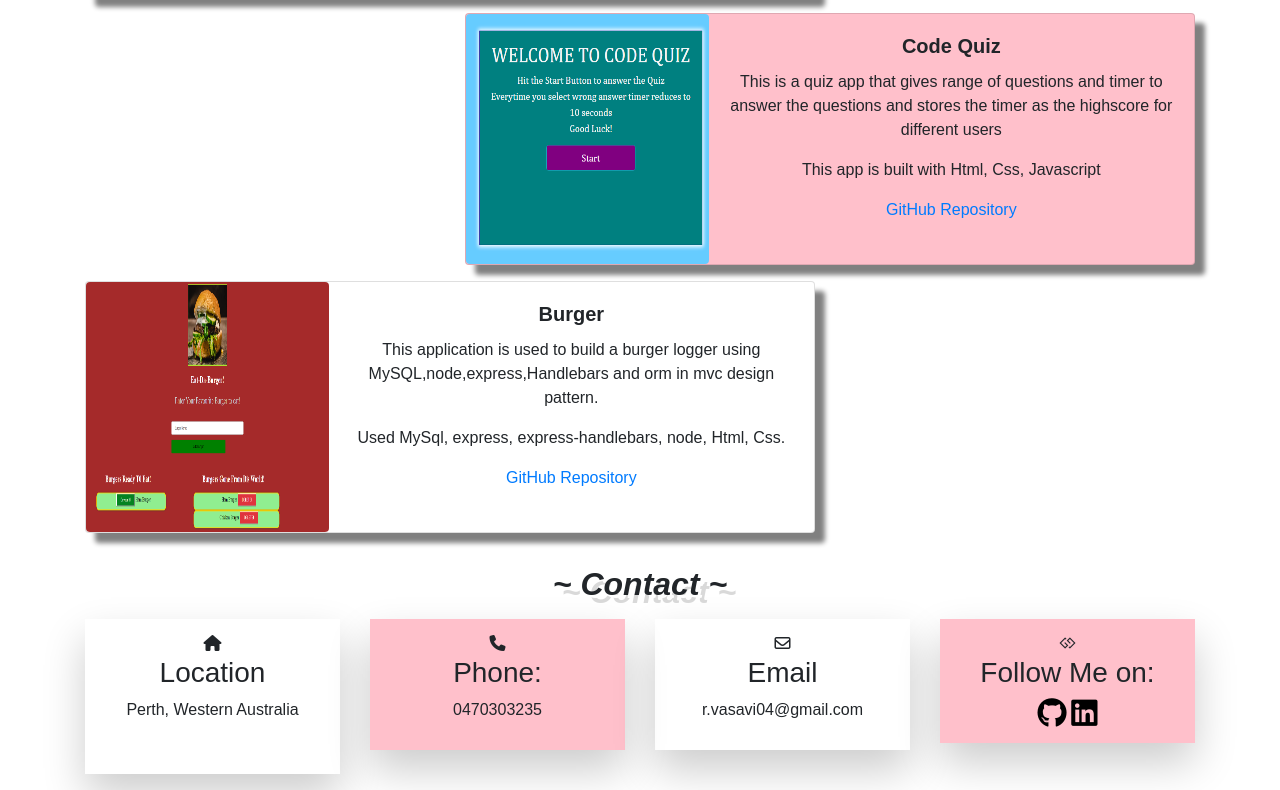
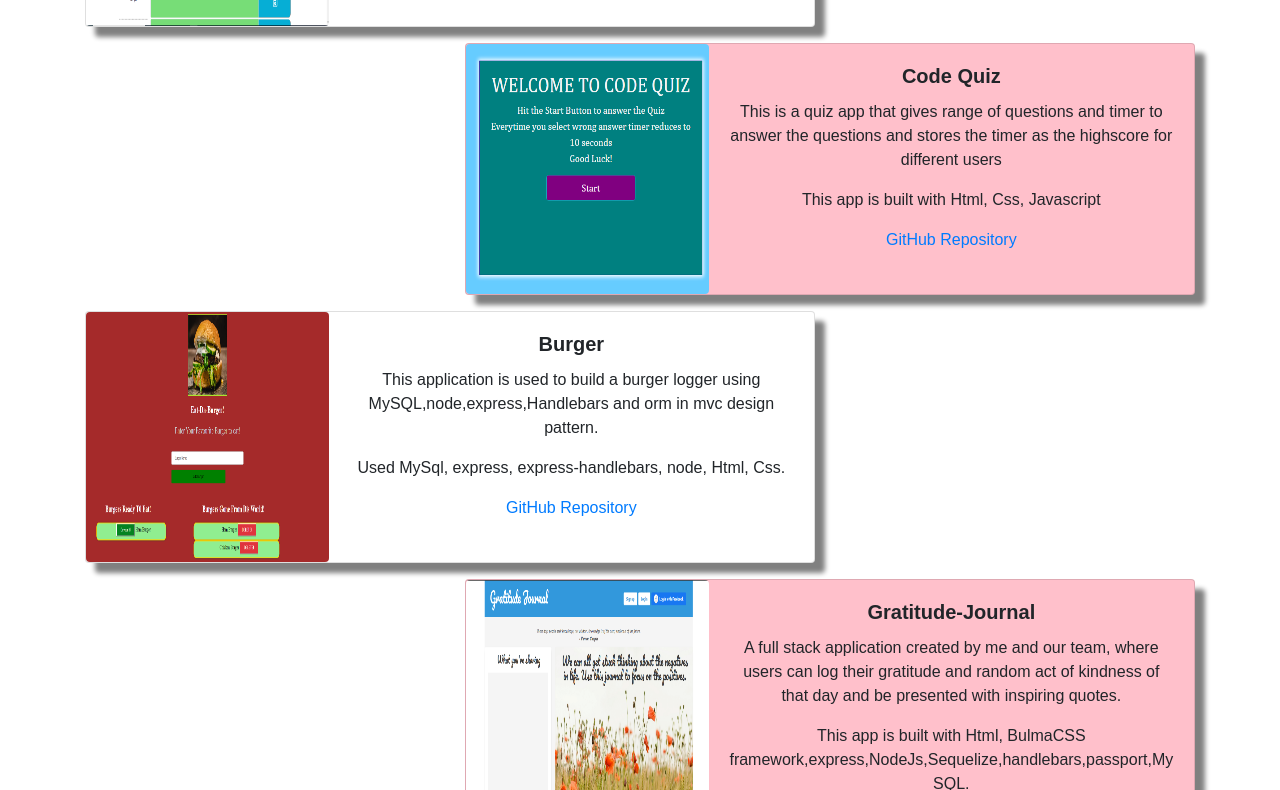
Before and after one commit to vasavi245/updated-portfolio, a plain HTML site: page index.html in a window 1280 px wide. Shown: the part 2010-2800 px from the top of the page. Drawn offline with nearby package versions, Linux system fonts and the light colour scheme.

Commit message:
updated with project 2

```diff
--- a/index.html
+++ b/index.html
@@ -94,7 +94,7 @@
     <div class="container-fluid about" id ="aboutme">
       <h2 class="text-center mb-50"><b> ~ About Me ~</b></h2>
       <p class= "text-center aboutmetext">Hello, My name is Vasavi. I graduated from JNT University with Becholer of Computer Science and Engineering in 2011.<br>and currently Pursuing certificate of Full Stack Development (Coding Bootcamp) from University of Western Australia </p>
-      <p class="text-center aboutmetext">Passionate about software developing, experiences that are intuitive and make technology more accessible to everyone.<br>I have experience with creating front end designs using Bootstrap, JQuery, and HTML, CSS, and Javascript</p>
+      <p class="text-center aboutmetext">Passionate about software developing, experiences that are intuitive and make technology more accessible to everyone.<br>I have experience with creating Full stack websites using Bootstrap, JQuery, and HTML, CSS, Javascript, Rest APIs, MySQL, Sequelize, Handlebars, express, NodeJs</p>
         <div class="row page-card-grid about-me-cards">
           <div class="col-sm-4 about-me-cards-wrapper">
             <div class="border border-secondary alert d-flex rounded">
@@ -254,6 +254,29 @@
         </div>
     </div>
 </div>
+<div class="row justify-content-end">
+  <div class="col-md-8">
+      <div class="card mb-3 mb-3 rounded-card portfolio-card" style="background-color:pink;">
+          <div class="row no-gutters">
+              <div class="col-md-4 hover-img">
+                  <!--Image links to the website-->
+                  <a href="https://safe-dawn-22162.herokuapp.com/" target="_blank">
+                  <img class="card-img rounded" src="PROJECT2.PNG" height="250" width="400" alt="projectImage" />
+                  </a>
+              </div>
+              <div class="col-md-8">
+                  <div class="card-body">
+                      <h5 class="card-title"><b>Gratitude-Journal</b></h5>
+                      <p class="card-text"> A full stack application created by me and our team, where users can log their gratitude and random act of kindness of that day and be presented with inspiring quotes.</p>
+                      <p class ="card-text">This app is built with Html, BulmaCSS framework,express,NodeJs,Sequelize,handlebars,passport,MySQL.</p>
+                      <!--Git hub repo link for the website-->
+                      <a id="githublink" href="https://github.com/vasavi245/gratitude-journal" target="_blank">GitHub Repository</a>
+                  </div>
+              </div>
+          </div>
+      </div>
+  </div>
+</div>
 </div>
   <!-- Conatct Info-->
   <div class="contact-area section-padding" id="contact">
```
Also changed, not shown: PROJECT2.PNG (added), 1 other file.
